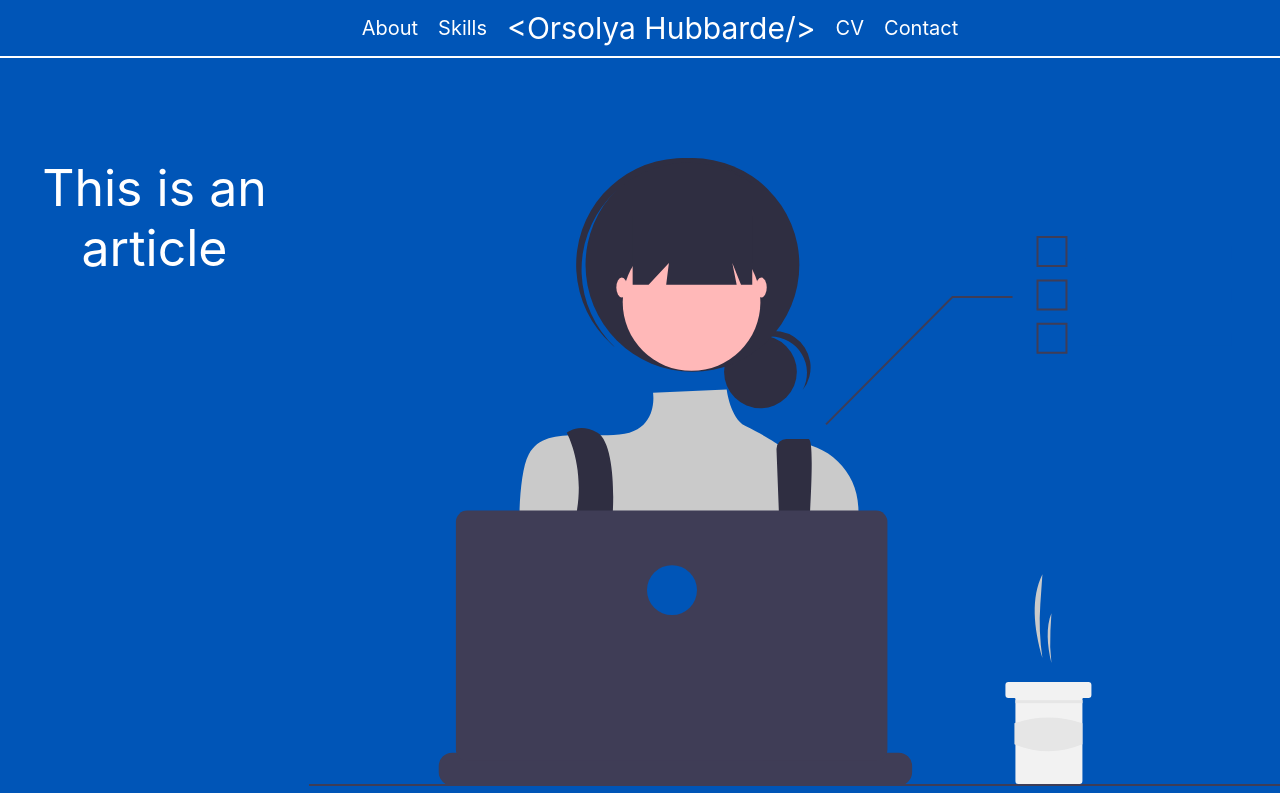
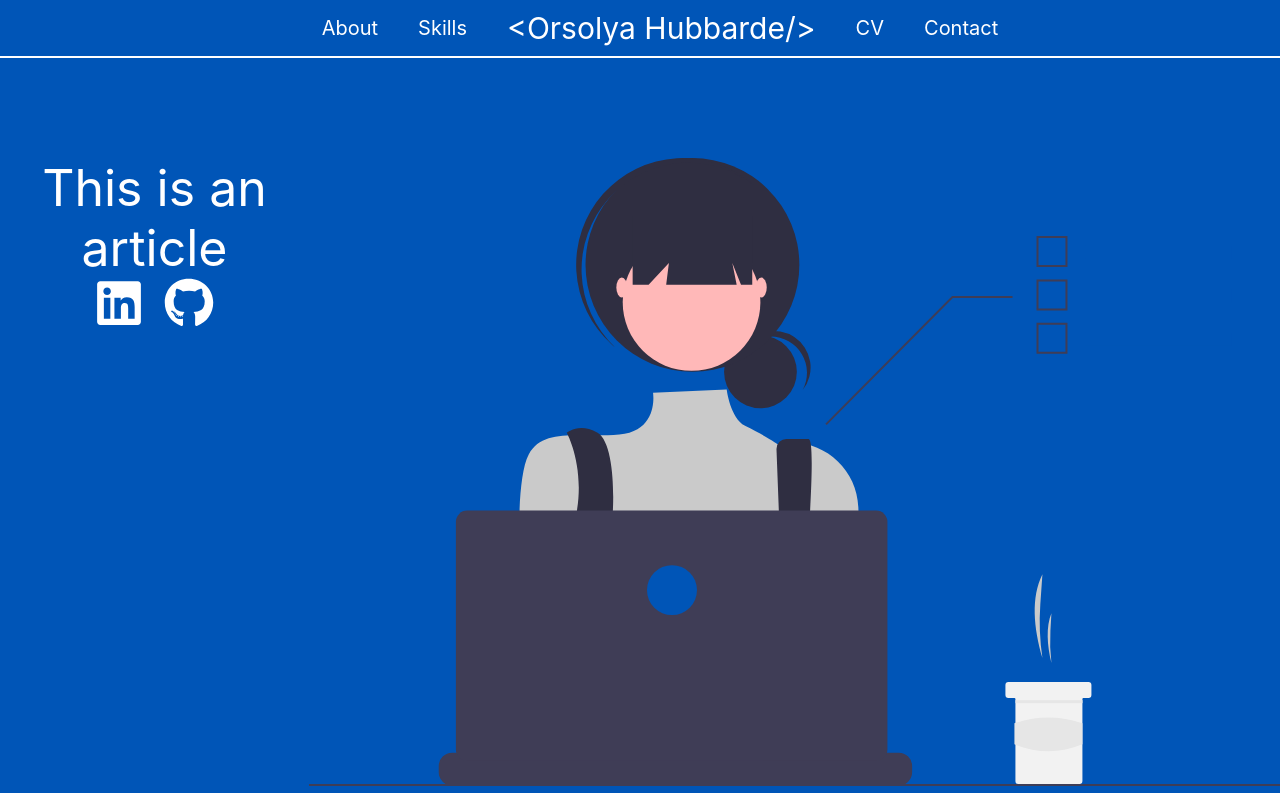
Before and after one commit to pokica1/Portfolio, a React (Create React App) app: page / in a window 1280 px wide. Shown: the top 793 px of the page. Built offline with nearby package versions, Linux system fonts and the light colour scheme.

Commit message:
added link icons to HomePage

```diff
--- a/package.json
+++ b/package.json
@@ -9,6 +9,7 @@
     "@testing-library/user-event": "^13.5.0",
     "react": "^18.2.0",
     "react-dom": "^18.2.0",
+    "react-icons": "^4.7.1",
     "react-router-dom": "^6.4.3",
     "react-scripts": "5.0.1",
     "web-vitals": "^2.1.4"
--- a/src/Pages/HomePage/HomePage.css
+++ b/src/Pages/HomePage/HomePage.css
@@ -9,3 +9,7 @@
     font-size: 50px;
     color: white;
 }
+
+a{
+    margin: 10px;
+}
--- a/src/Pages/HomePage/HomePage.js
+++ b/src/Pages/HomePage/HomePage.js
@@ -2,12 +2,21 @@ import React from 'react';
 import { PageContent } from '../../PageContent/PageContent';
 import { NavLink } from "react-router-dom";
 import { Button } from '../../Button/Button';
+import {FaLinkedin, FaGithub} from "react-icons/fa";
 import './HomePage.css';
 
 const HomePage = () => (
     <PageContent>
         <div className="container">
-            <div className='article'>This is an article</div>
+            <div className='articleContainer'>
+                <div className='article'>This is an article</div>
+                    <div className='logoContainer'>
+                        <a href='https://www.linkedin.com/in/orsolya-toro/' target="_blank" rel="noreferrer"><FaLinkedin color='white' size="50px"/></a>
+                        <a href='https://github.com/pokica1' target="_blank" rel="noreferrer"><FaGithub color='white' size="50px"/></a>
+                    </div>
+
+            </div>
+
             <div className='image'><img src='homePageImage.svg' alt="woman with a laptop"/></div>
         </div>
         <NavLink to="/contact">
```
Also changed, not shown: 1 other file (tests, documents, lock files or other folders).
